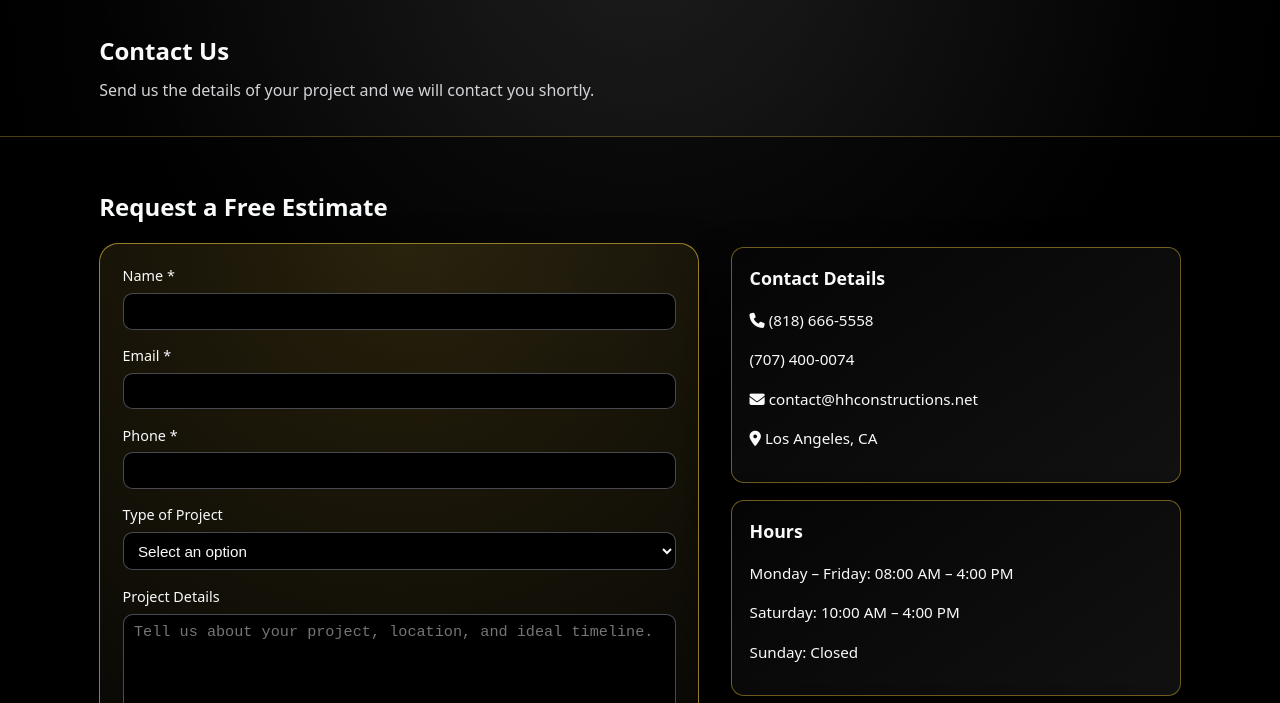
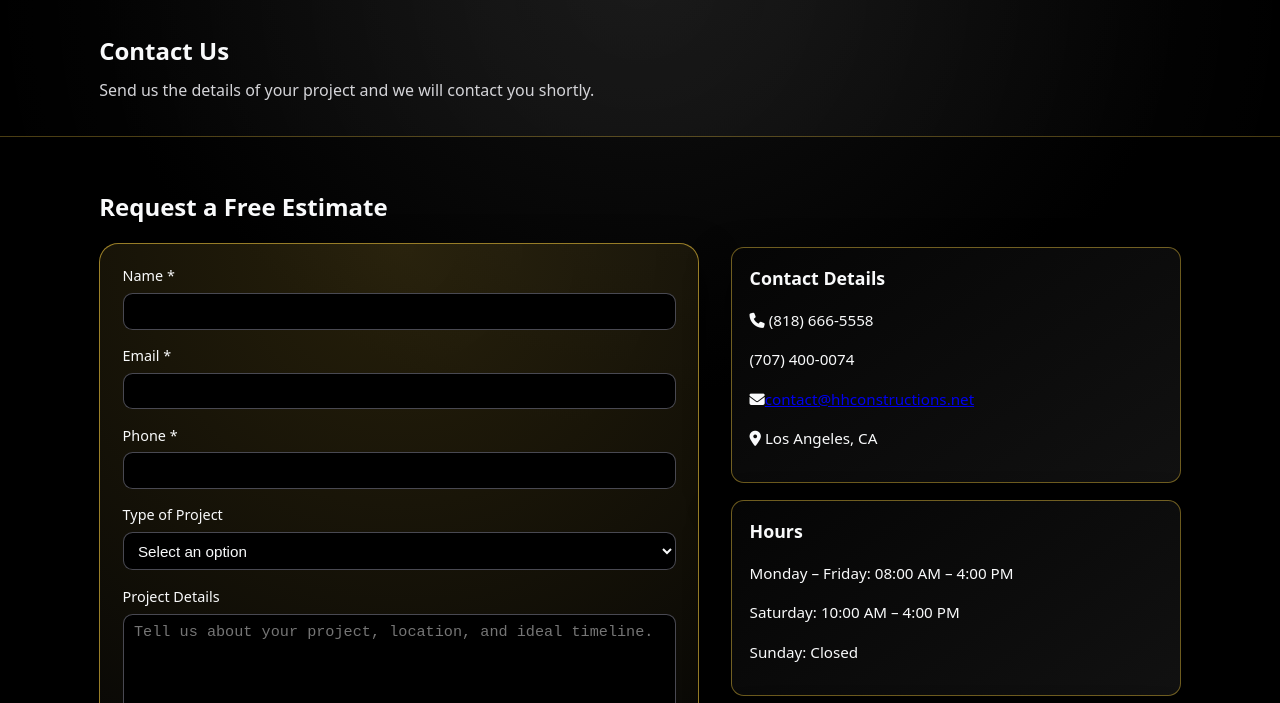
Before and after one commit to ars7harttt/hhconstgroup, a plain HTML site: page contuctUs.html in a window 1280 px wide. Shown: the part 97-800 px from the top of the page. Drawn offline with Linux system fonts and the light colour scheme.

Commit message:
Fix HTML formatting and structure in contact page

```diff
--- a/contuctUs.html
+++ b/contuctUs.html
@@ -145,7 +145,7 @@
           <h3>Contact Details</h3>
           <p><i class="fa-solid fa-phone"></i> (818) 666-5558</p>
           <p>(707) 400-0074</p>
-          <p><i class="fa-solid fa-envelope"></i> contact@hhconstructions.net</p>
+          <p><i class="fa-solid fa-envelope"></i><a href="mailto:contact@hhconstructions.net">contact@hhconstructions.net</a></p>
           <p><i class="fa-solid fa-location-dot"></i> Los Angeles, CA</p>
         </div>
 
```
